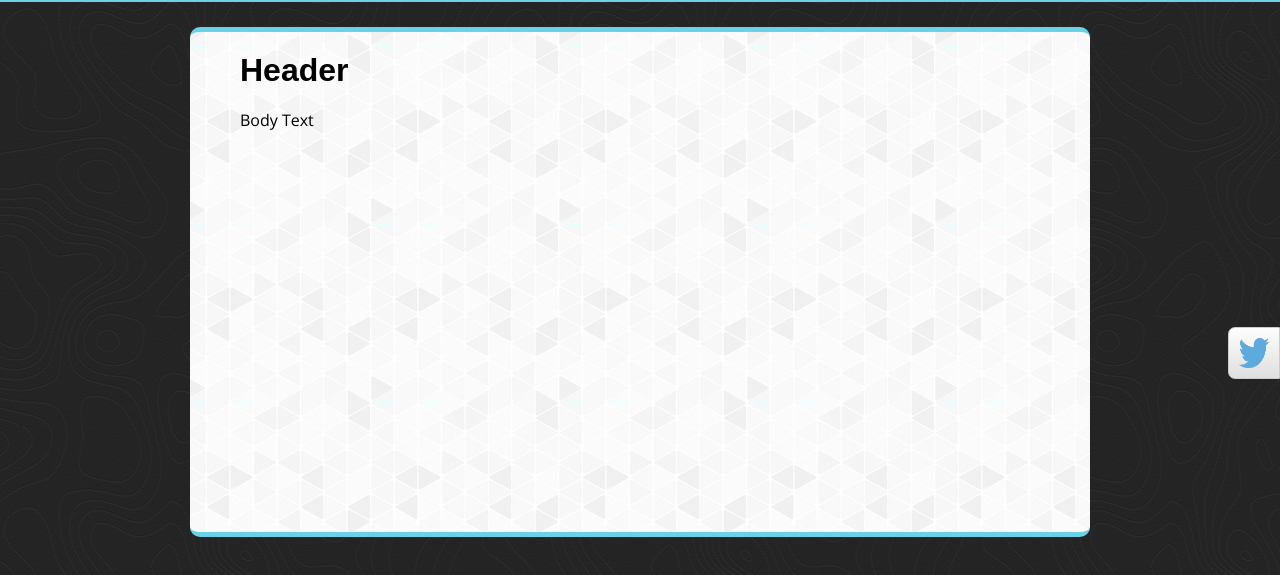
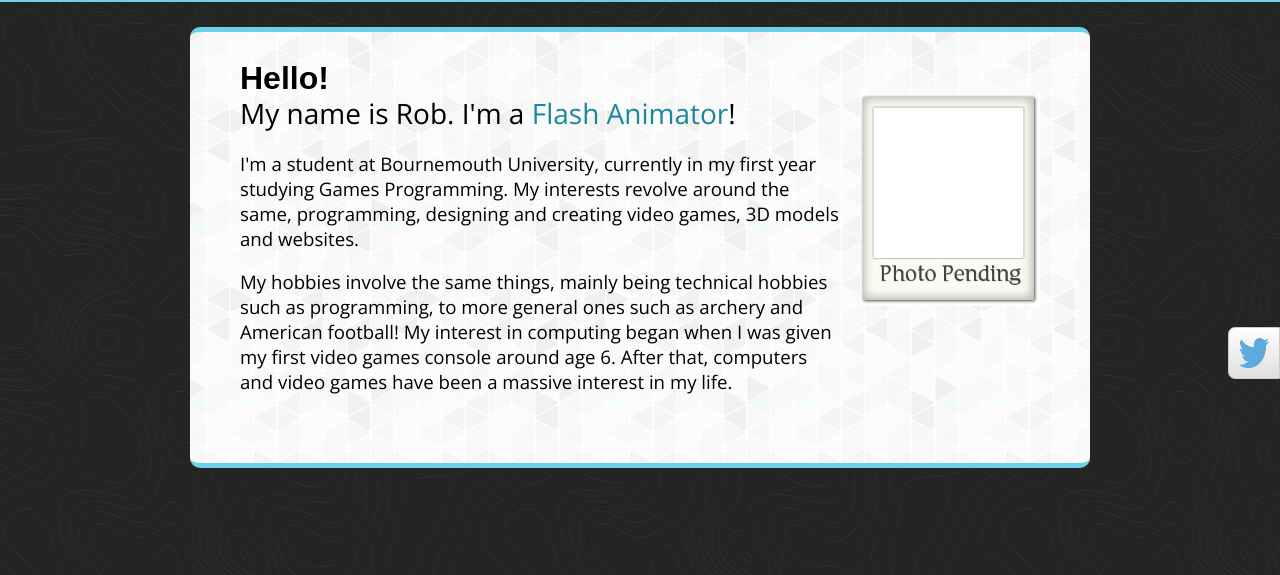
Before and after one commit to ItsRobEllis/Portfolio, a plain HTML site: page index.html in a window 1280 px wide. Shown: the part 73-648 px from the top of the page. Drawn offline with nearby package versions, Linux system fonts and the light colour scheme; a web font is replaced by a local one.

Commit message:
Finished Landing Page

```diff
--- a/css/master.css
+++ b/css/master.css
@@ -11,7 +11,7 @@ a {
 body {
     font-family: 'Open Sans', sans-serif;
     overflow-x: hidden;
-    font-size: 12pt;
+    font-size: 14pt;
     background-image: url(../img/cartographer.png);
 }
 
@@ -33,14 +33,19 @@ img #header_logo {
 
 h1 {
     font-size: 32px;
+    line-height: 32px;
     padding-bottom: 0px;
     font-family: 'Martel Sans', sans-serif;
-    margin: 20 0 20 0;
+    margin: 30 0 0 0;
+}
+
+h2 {
+  font-weight: 100;
+  margin: 0;
 }
 
 .body_wrapper {
     max-width: 800px;
-    height: 500px;
     top: 100px;
     background-image: url(../img/gplaypattern.png);
     border-top: 5px solid #69D2E7;
@@ -52,6 +57,13 @@ h1 {
     margin: auto;
     padding-left: 50px;
     padding-right: 50px;
+    padding-bottom: 50px;
+}
+
+.body_wrapper section {
+  float: left;
+  max-width: 600px;
+  padding-right: 20px;
 }
 
 .header_module {
@@ -135,6 +147,11 @@ h1 {
     color: white;
 }
 
+#changing_text {
+  font-weight: normal;
+  color: #1c879c;
+}
+
 #header_wrapper {
     margin: 0 auto;
     height: 100%;
@@ -205,6 +222,11 @@ h1 {
           transition: top 1s ease 1s;
 }
 
+#profile_image {
+  width: 180px;
+  float: left;
+}
+
 #twitter_wrapper {
   width: 250px;
   height: 600px;
@@ -273,6 +295,11 @@ h1 {
 
   h1 {
     font-size: 25px;
+    margin: 10 0 0 0;
+  }
+
+  h2 {
+    font-size: 15px;
     margin: 0;
   }
 
--- a/index.html
+++ b/index.html
@@ -53,11 +53,14 @@
           </ul>
         </div>
         <div class="body_wrapper" id="about">
-            <h1>Header</h1>
+            <h1>Hello!</h1>
             <article>
                 <section>
-                    Body Text
+                    <h2>My name is Rob. I'm a <span id="changing_text"></span>!</h2>
+                    <p>I'm a student at Bournemouth University, currently in my first year studying Games Programming. My interests revolve around the same, programming, designing and creating video games, 3D models and websites.</p>
+                    <p>My hobbies involve the same things, mainly being technical hobbies such as programming, to more general ones such as archery and American football! My interest in computing began when I was given my first video games console around age 6. After that, computers and video games have been a massive interest in my life.</p>
                 </section>
+                <img id="profile_image" src="img/pending.png"></img>
             </article>
         </div>
         <!--Twitter Integration-->
@@ -74,18 +77,10 @@
               }(document,"script","twitter-wjs");
           </script>
         </div>
-        <!--Google Analytics-->
-        <script>
-          (function(i,s,o,g,r,a,m){i['GoogleAnalyticsObject']=r;i[r]=i[r]||function(){
-          (i[r].q=i[r].q||[]).push(arguments)},i[r].l=1*new Date();a=s.createElement(o),
-          m=s.getElementsByTagName(o)[0];a.async=1;a.src=g;m.parentNode.insertBefore(a,m)
-          })(window,document,'script','//www.google-analytics.com/analytics.js','ga');
-
-          ga('create', 'UA-74255556-1', 'auto');
-          ga('send', 'pageview');
-        </script>
         <!--Importing jQuery for mobile menu-->
         <script src="js/jQuery.js"></script>
+        <script src="js/textreplace.js"></script>
+        <script src="js/google.js"></script>
         <script>
           $(document).ready(function(){
             $("#header_mobi").click(function(){
--- /dev/null
+++ b/js/google.js
@@ -0,0 +1,7 @@
+(function(i,s,o,g,r,a,m){i['GoogleAnalyticsObject']=r;i[r]=i[r]||function(){
+(i[r].q=i[r].q||[]).push(arguments)},i[r].l=1*new Date();a=s.createElement(o),
+m=s.getElementsByTagName(o)[0];a.async=1;a.src=g;m.parentNode.insertBefore(a,m)
+})(window,document,'script','//www.google-analytics.com/analytics.js','ga');
+
+ga('create', 'UA-74255556-1', 'auto');
+ga('send', 'pageview');
--- /dev/null
+++ b/js/textreplace.js
@@ -0,0 +1,18 @@
+$(document).ready(function(){
+  var text = [
+    'Programmer',
+    'Web Developer',
+    'Designer',
+    '3D modeller',
+    'University Student',
+    'Flash Animator',
+    'Level Designer'];
+  i = 0;
+  $location = $('#changing_text');
+
+  $location.text(text[i++ % text.length]);
+  setInterval(function ()
+  {
+    $location.text(text[i++ % text.length]);
+  }, 900);
+});
```
Also changed, not shown: img/pending.png (added).
